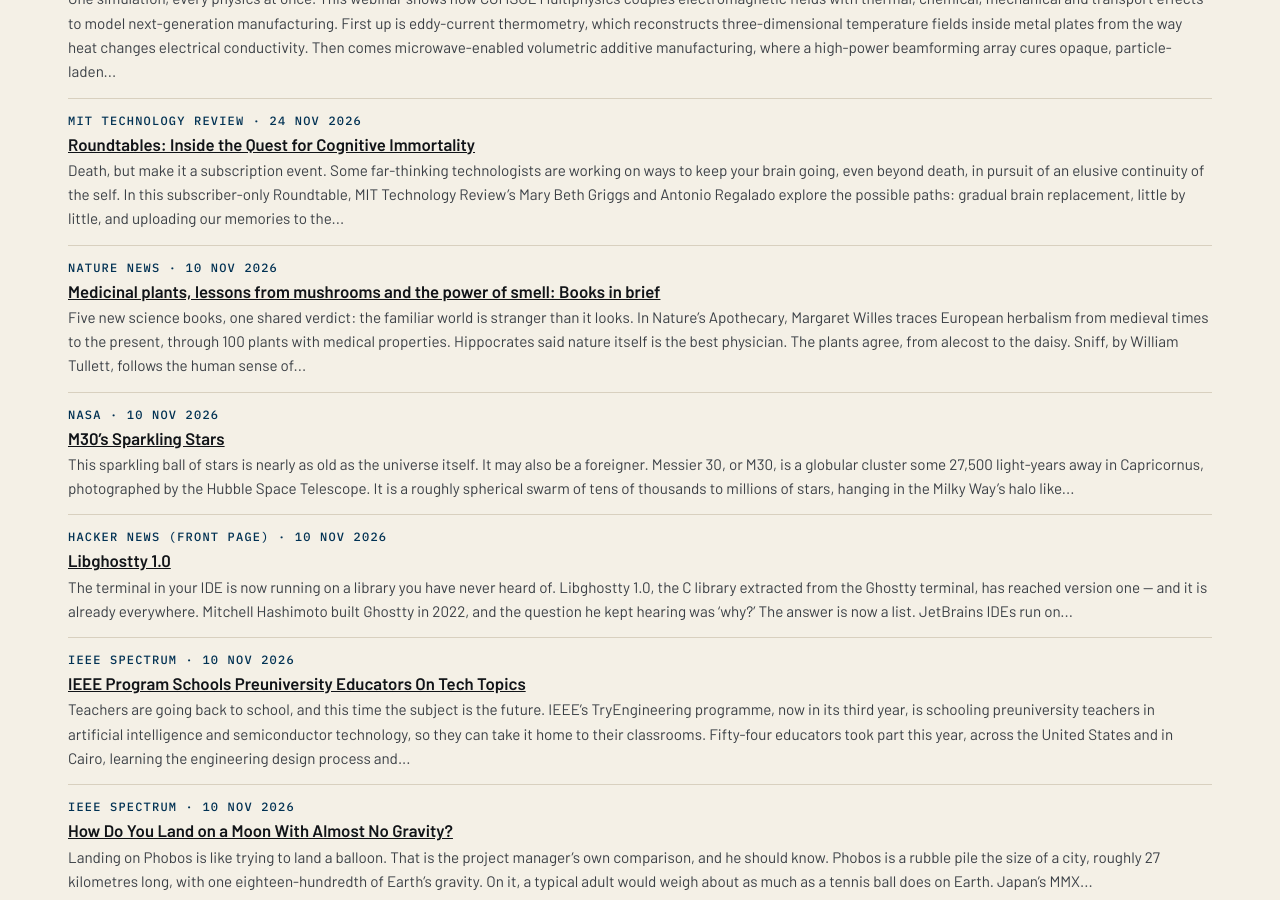
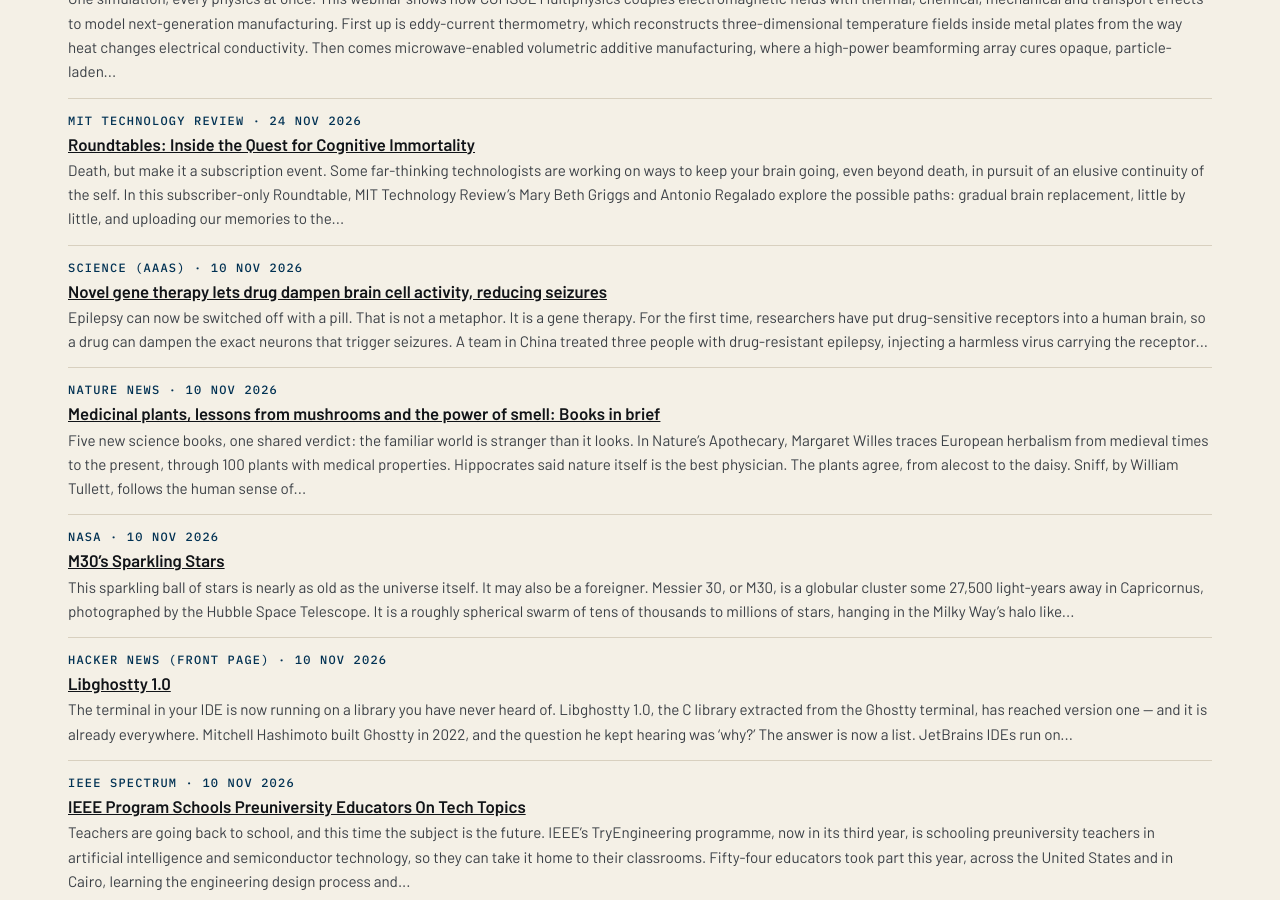
Before and after one commit to katz-news/katz.news, a Jekyll site: the page built from briefs/index.html, in a window 1280 px wide and 900 px high, scrolled down 637 px. Built offline with Jekyll 4.4.1, drawn with Linux system fonts in a browser that asks for light colours.

Commit message:
Publish 2026-11-07

```diff
--- a/_data/build.yml
+++ b/_data/build.yml
@@ -1 +1 @@
-published_at: 2026-11-07T18:50:34Z
+published_at: 2026-11-07T18:55:18Z
--- /dev/null
+++ b/_posts/briefs/2026-11-07-novel-gene-therapy-lets-drug-dampen-brain-cell-activity-redu.md
@@ -0,0 +1,19 @@
+---
+published: true
+title: Novel gene therapy lets drug dampen brain cell activity, reducing seizures
+date: 2026-11-10
+section: science
+source_name: Science (AAAS)
+source_url: https://www.science.org/content/article/novel-gene-therapy-lets-drug-dampen-brain-cell-activity-reducing-seizures
+---
+Epilepsy can now be switched off with a pill. That is not a metaphor. It is a gene therapy.
+
+For the first time, researchers have put drug-sensitive receptors into a human brain, so a drug can dampen the exact neurons that trigger seizures. A team in China treated three people with drug-resistant epilepsy, injecting a harmless virus carrying the receptor gene into the hippocampus, guided by live MRI. The gene switches on only in excitatory neurons — the ones driving the seizures — leaving inhibitory neurons untouched.
+
+Afterwards, the patients took clozapine alongside their usual medication. Seizures fell by 92.6 per cent in the weeks after surgery, with only minor side effects. The alternative for these patients was surgery to remove the affected brain tissue.
+
+The technique is called chemogenetics, and neuroscientists have used it in animals for twenty years. A decade ago, using it in humans was 'complete science fiction'. Nobody was willing to take the chance — until now.
+
+The team has already treated fifteen or sixteen patients across epilepsy and pain trials, and has approval for phase 1 trials from the FDA and China's drug regulator. A Parkinson's trial is registered too.
+
+Conclusion: chemogenetics is not a drug, but rather a remote control — a dimmer, a drug and a dose of daring, installed by virus and operated by pill.
```
